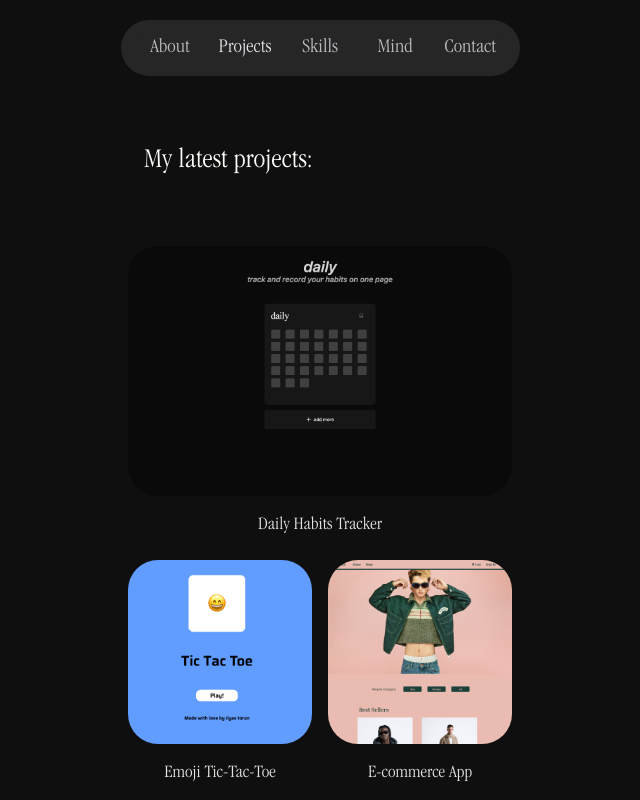
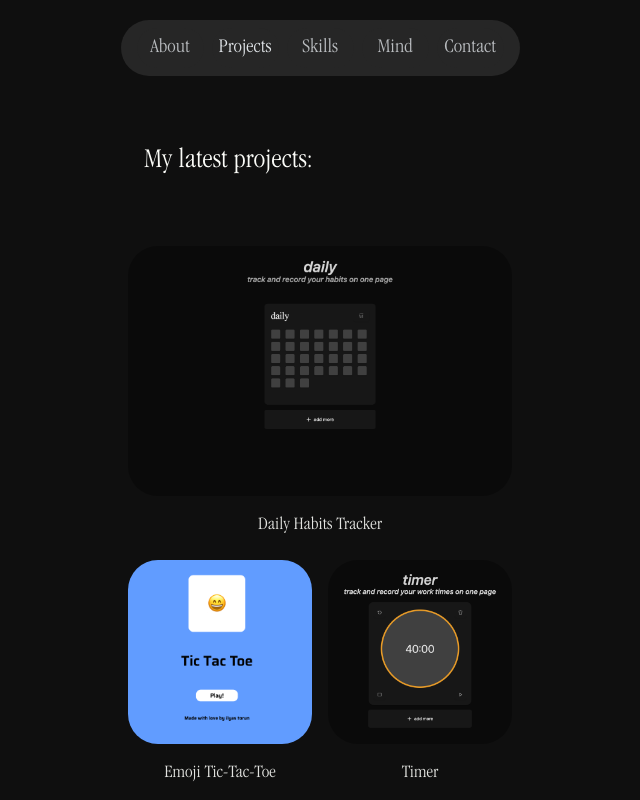
Before and after one commit to ilyastorunn/ilyas.dev, a React (Vite) app: page /projects in a window 1280 px wide. Shown: the top 800 px of the page, without its empty margins (320-960 px from the left). Built offline with nearby package versions, Linux system fonts and the light colour scheme; a web font is replaced by a local one.

Commit message:
minor updates

```diff
--- a/src/Pages/Projects.jsx
+++ b/src/Pages/Projects.jsx
@@ -5,6 +5,7 @@ import Project3 from "../assets/pics/Project3.png";
 import Project4 from "../assets/pics/Project4.png";
 import Project5 from "../assets/pics/Project5.png";
 import Project6 from "../assets/pics/Project6.png";
+import Project7 from "../assets/pics/Project7-2.png";
 
 export default function Projects() {
   return (
@@ -55,14 +56,23 @@ export default function Projects() {
             </a>
           </div>
           <div>
-            <img
-              src={Project3}
-              className="rounded-[30px]"
-              alt="E-commerce App"
-            />
-            <span className="block text-pearl-white text-small opacity-90 mt-4">
-              E-commerce App
-            </span>
+            <a
+              href="https://github.com/ilyastorunn/timer"
+              target="_blank"
+            >
+              <img
+                src={Project7}
+                className="rounded-[30px] object-cover transition-transform duration-300 ease-in-out transform hover:scale-110"
+                alt="Timer"
+              />
+            </a>
+            <a
+              href="https://github.com/ilyastorunn/Timer"
+              target="_blank"
+              className="block text-pearl-white text-small opacity-90 mt-4 hover:underline"
+            >
+              Timer
+            </a>
           </div>
         </div>
         <div className="col-span-4 col-start-3 justify-center items-center text-center mb-16">
```
Also changed, not shown: src/assets/pics/Project7-2.png (added), src/assets/pics/Project7.png (added).
